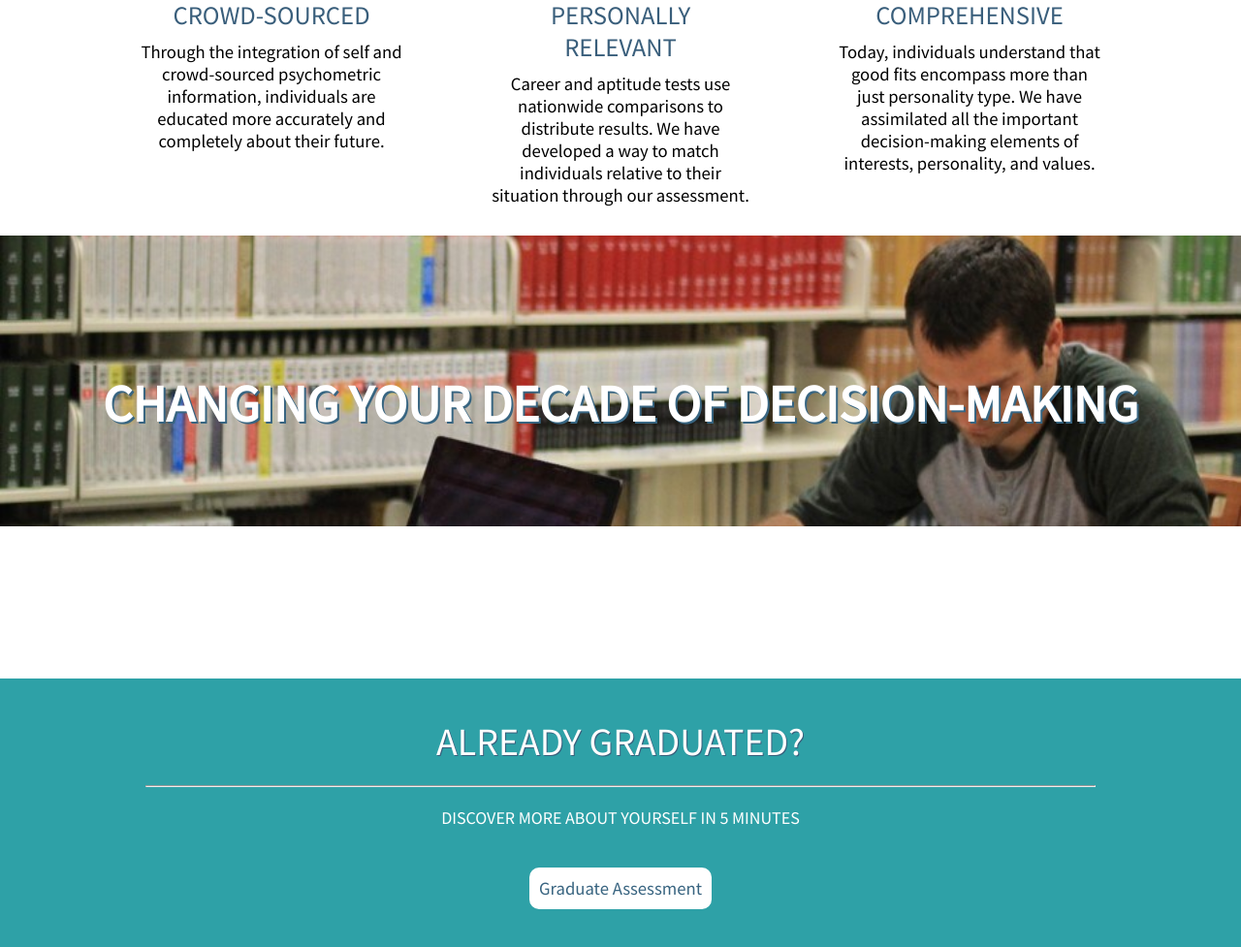
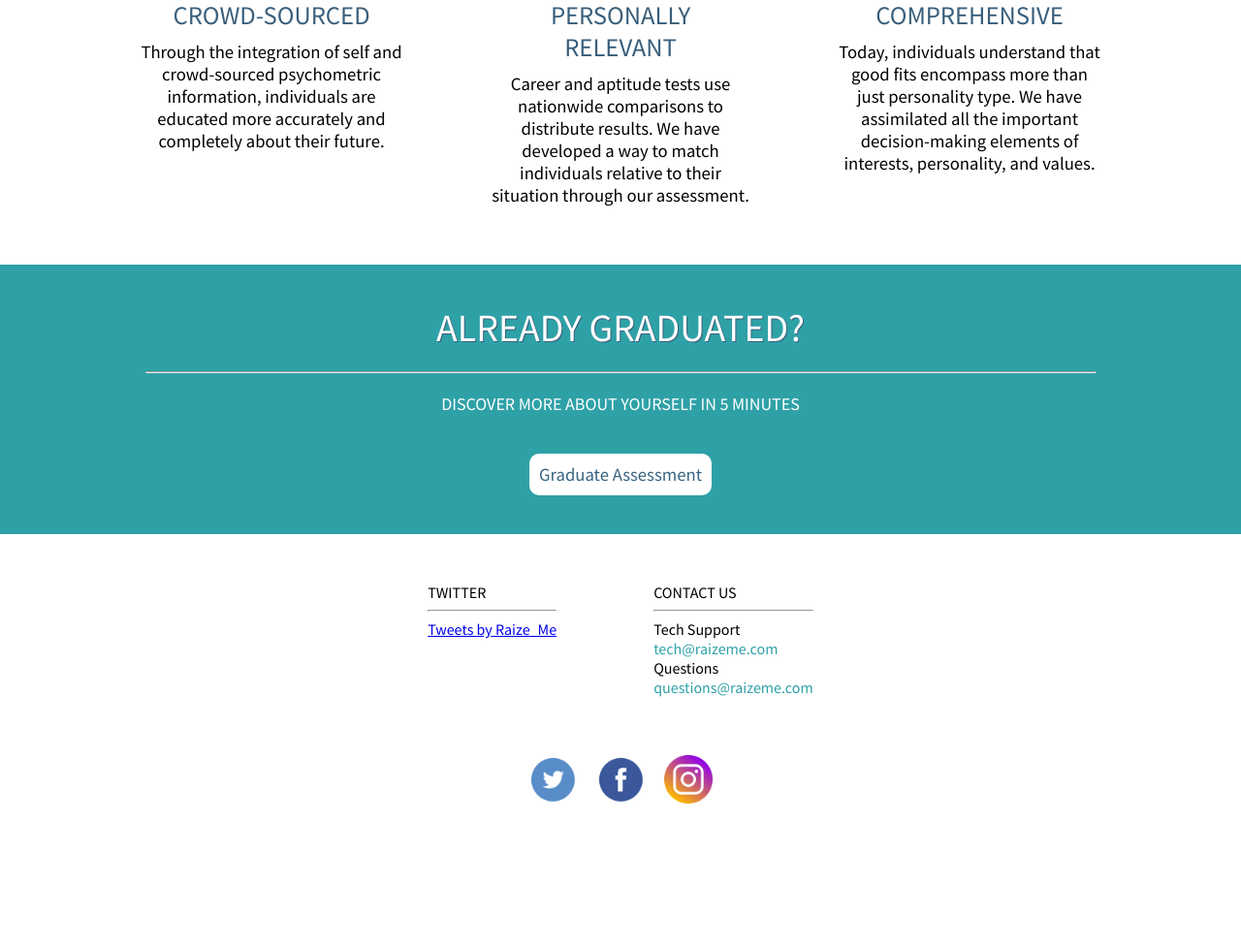
Before and after one commit to derekbrimley/raize, a Django app: page / in a window 1280 px wide. Shown: the part 782-1759 px from the top of the page at 97% size. After the commit the page ends 1611 px from the top, so only its background shows below. Run offline with Django 3.2, Linux system fonts and the light colour scheme; some libraries are stand-ins or nearby versions.

Commit message:
Update index.html

```diff
--- a/quiz/templates/quiz/index.html
+++ b/quiz/templates/quiz/index.html
@@ -117,12 +117,12 @@
 	</div>
 </div>
 
-	<div id="changing_banner">
-</div>
+<!--	<div id="changing_banner">
+//</div>
 <div class="img_subtitle" style="width:100%;text-align:center;position:relative;bottom:180px;">
 	Changing Your Decade of Decision-Making
 </div>
-
+-->
 <div id="already_graduated">
 	<div id="grad_title">ALREADY GRADUATED?</div>
 	<hr>
```
